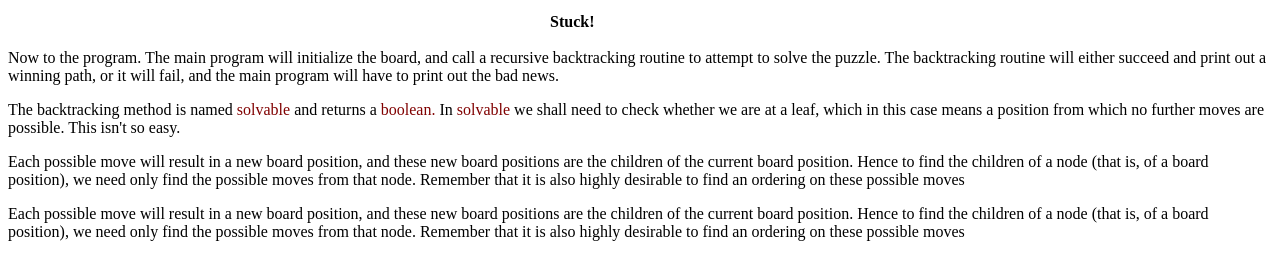
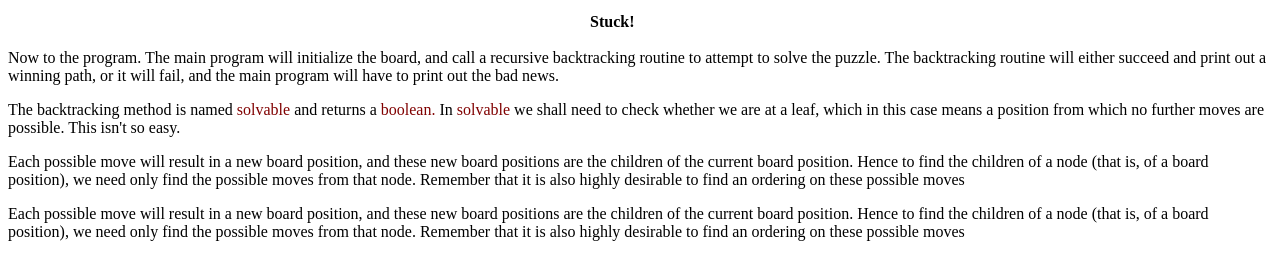
Before and after one commit to Nuthakkibalaji/project-1, a plain HTML site: page index.html in a window 1280 px wide. Shown: the part 11425-11679 px from the top of the page. Drawn offline with Linux system fonts and the light colour scheme.

Commit message:
Update index.html

```diff
--- a/index.html
+++ b/index.html
@@ -11,7 +11,7 @@
         }
        #para{
         position: absolute;
-        left: 550px;
+        left: 590px;
         width: 300px;
         padding: 0px;
         font-size: medium;
```
